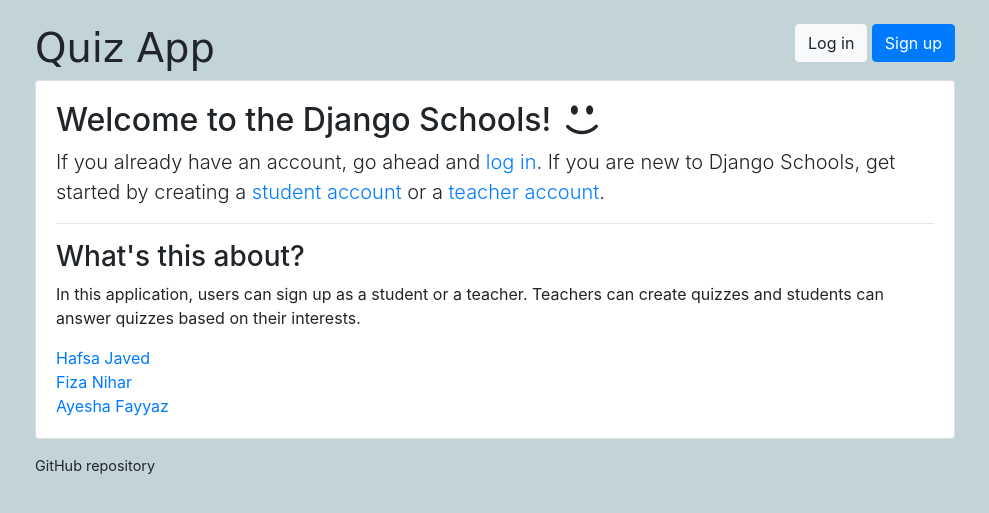
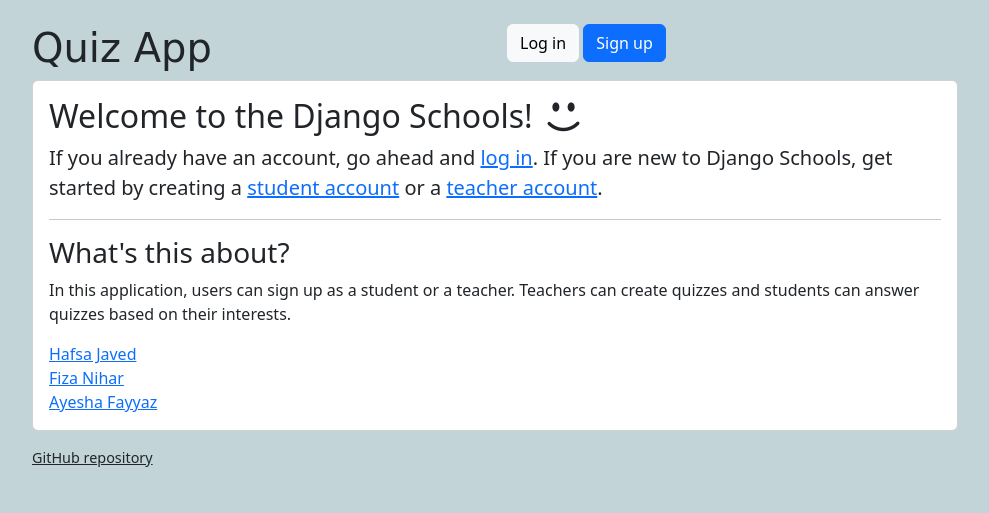
Before and after one commit to sibtc/django-multiple-user-types-example, a Django app: page / in a window 1280 px wide. Shown: the top 513 px of the page, without its empty margins (145-1134 px from the left). Run offline with Django 3.2, Linux system fonts and the light colour scheme; some libraries are stand-ins or nearby versions; some web fonts are replaced.

Commit message:
added new bootstarp link from website to base.html

```diff
--- a/templates/base.html
+++ b/templates/base.html
@@ -7,8 +7,7 @@
     <title>{% block title %}Django School{% endblock %}</title>
     <link rel="icon" href="{% static 'img/favicon.png' %}">
     <link href="https://fonts.googleapis.com/css?family=Clicker+Script" rel="stylesheet">
-    <link rel="stylesheet" href="https://maxcdn.bootstrapcdn.com/bootstrap/4.0.0/css/bootstrap.min.css" integrity="sha384-Gn5384xqQ1aoWXA+058RXPxPg6fy4IWvTNh0E263XmFcJlSAwiGgFAW/dAiS6JXm" crossorigin="anonymous">
-    <link rel="stylesheet" type="text/css" href="{% static 'vendor/fontello-2f186091/css/fontello.css' %}">
+    <link href="https://cdn.jsdelivr.net/npm/bootstrap@5.3.2/dist/css/bootstrap.min.css" rel="stylesheet" integrity="sha384-T3c6CoIi6uLrA9TneNEoa7RxnatzjcDSCmG1MXxSR1GAsXEV/Dwwykc2MPK8M2HN" crossorigin="anonymous">    <link rel="stylesheet" type="text/css" href="{% static 'vendor/fontello-2f186091/css/fontello.css' %}">
     <link rel="stylesheet" type="text/css" href="{% static 'css/app.css' %}">
     {% if user.is_authenticated and user.is_teacher %}
       <link rel="stylesheet" type="text/css" href="{% static 'css/teachers.css' %}">
@@ -59,7 +58,7 @@
             </div>
           </div>
           <footer>
-            <a href="hhttps://github.com/HafsaJavedPak/QuizAppforOOP">GitHub repository</a>
+            <a href="https://github.com/HafsaJavedPak/quiz-app">GitHub repository</a>
           </footer>
         </div>
       </div>
```
